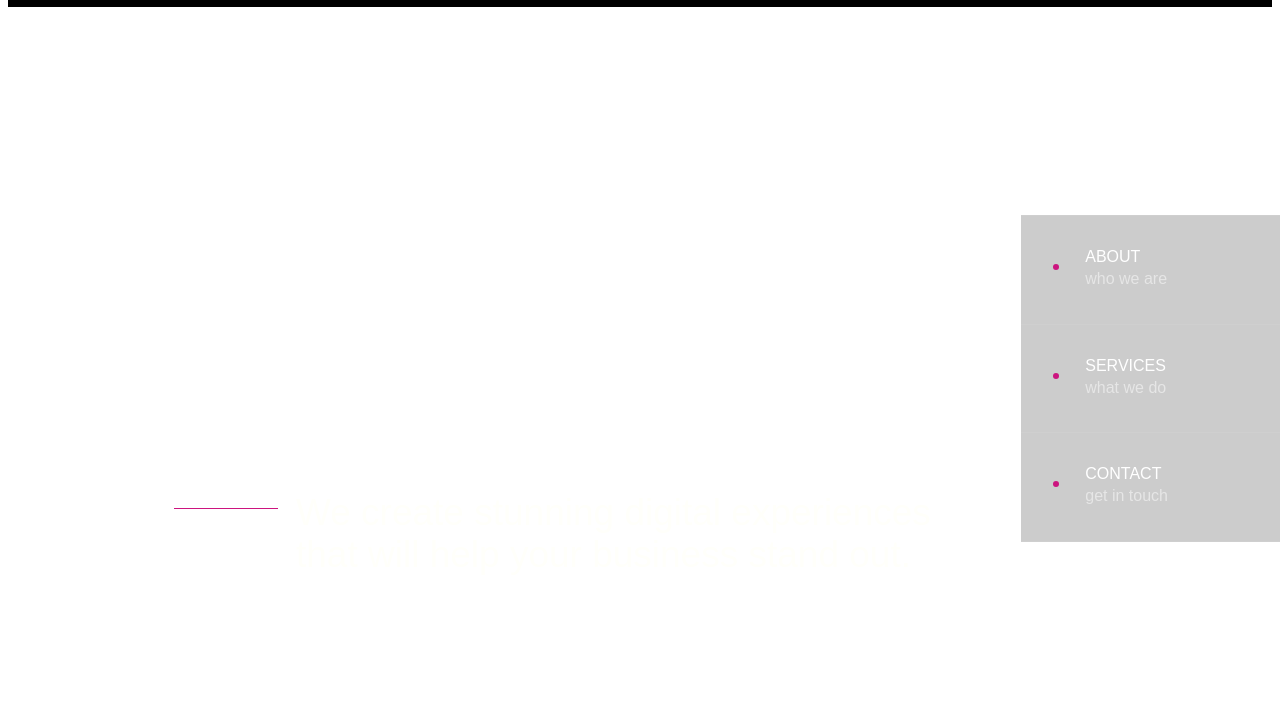
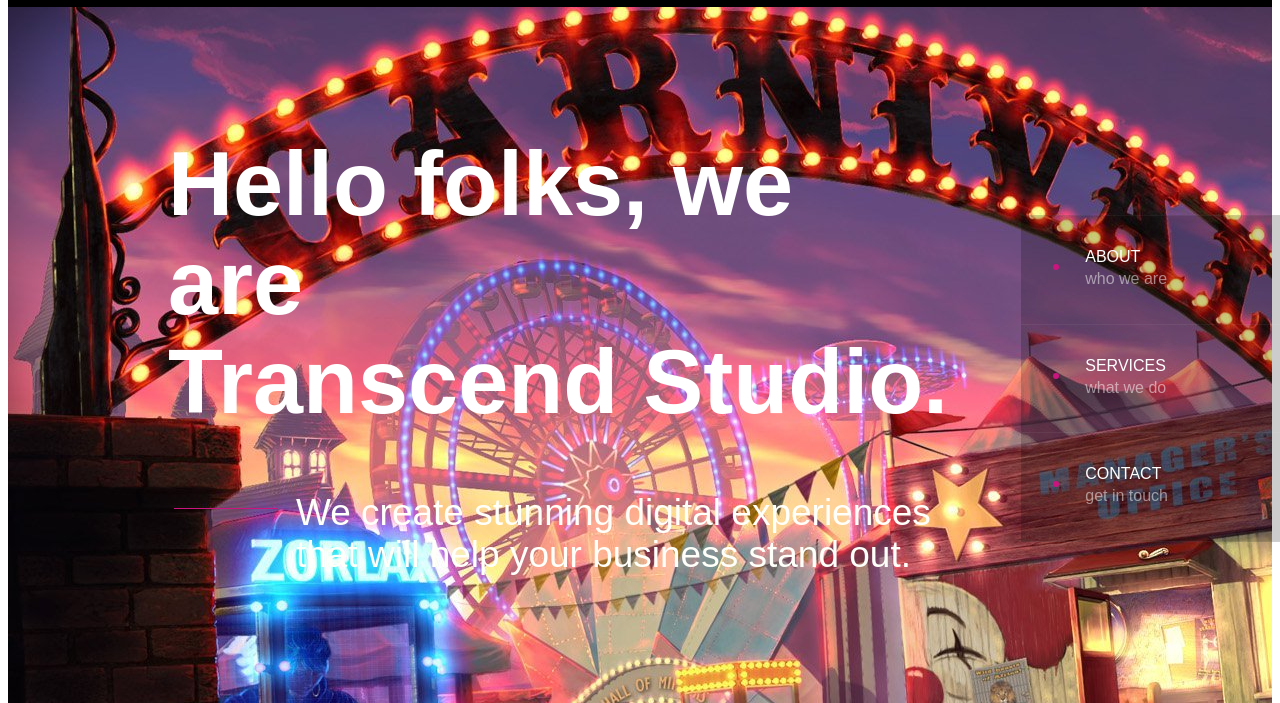
Before and after one commit to AdityaTiwari2102/Transcend-Studio, a plain HTML site: page index.html in a window 1280 px wide. Shown: the part 97-800 px from the top of the page. Drawn offline with Linux system fonts and the light colour scheme.

Commit message:
Fix for image path to render in CSS background (#2)

```diff
--- a/css/style.css
+++ b/css/style.css
@@ -62,7 +62,7 @@ html, body {
 
 /*Home Style */
 .home-main {
-  background-image: url(images/main1.jpg);
+  background-image: url("./../images/main1.jpg");
   width: 100%;
   height: 100%;
   min-height: 700px;
```
